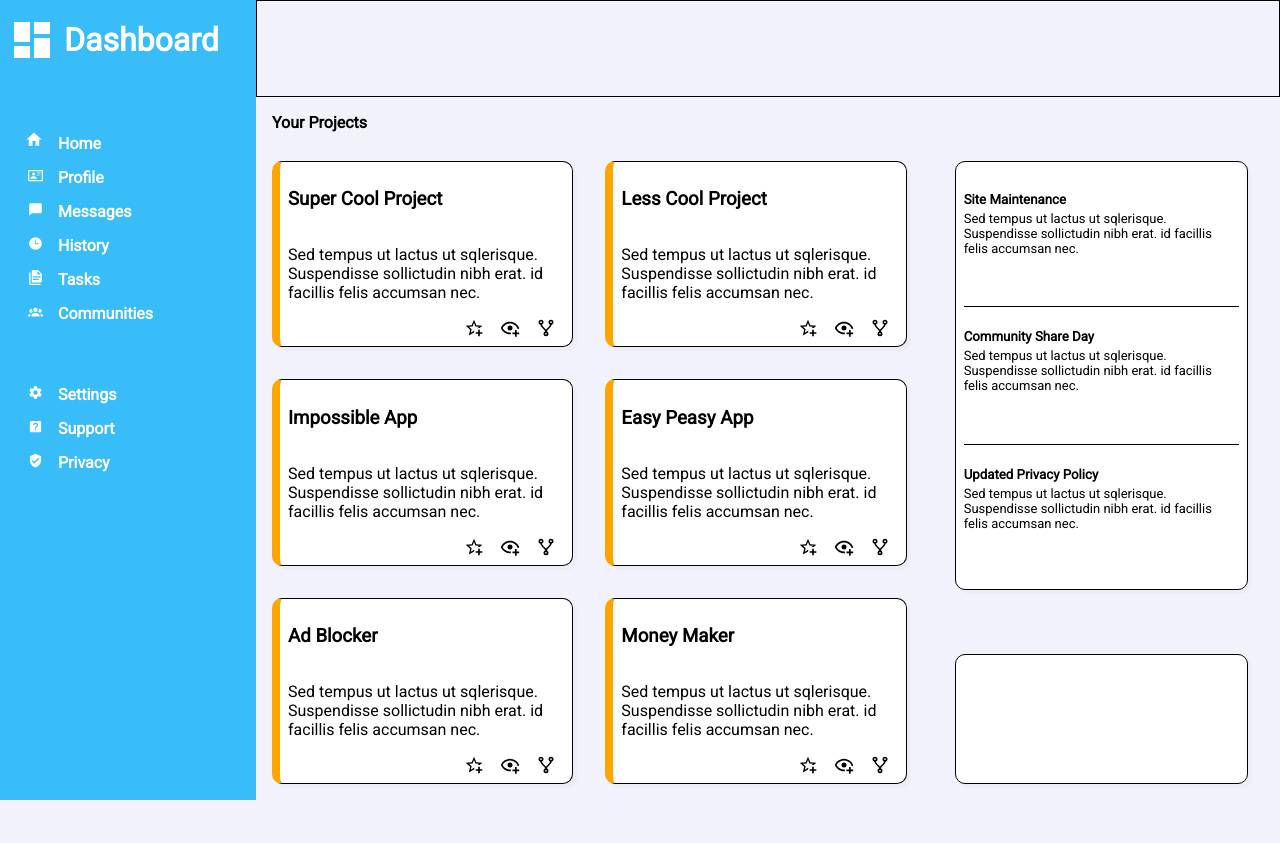
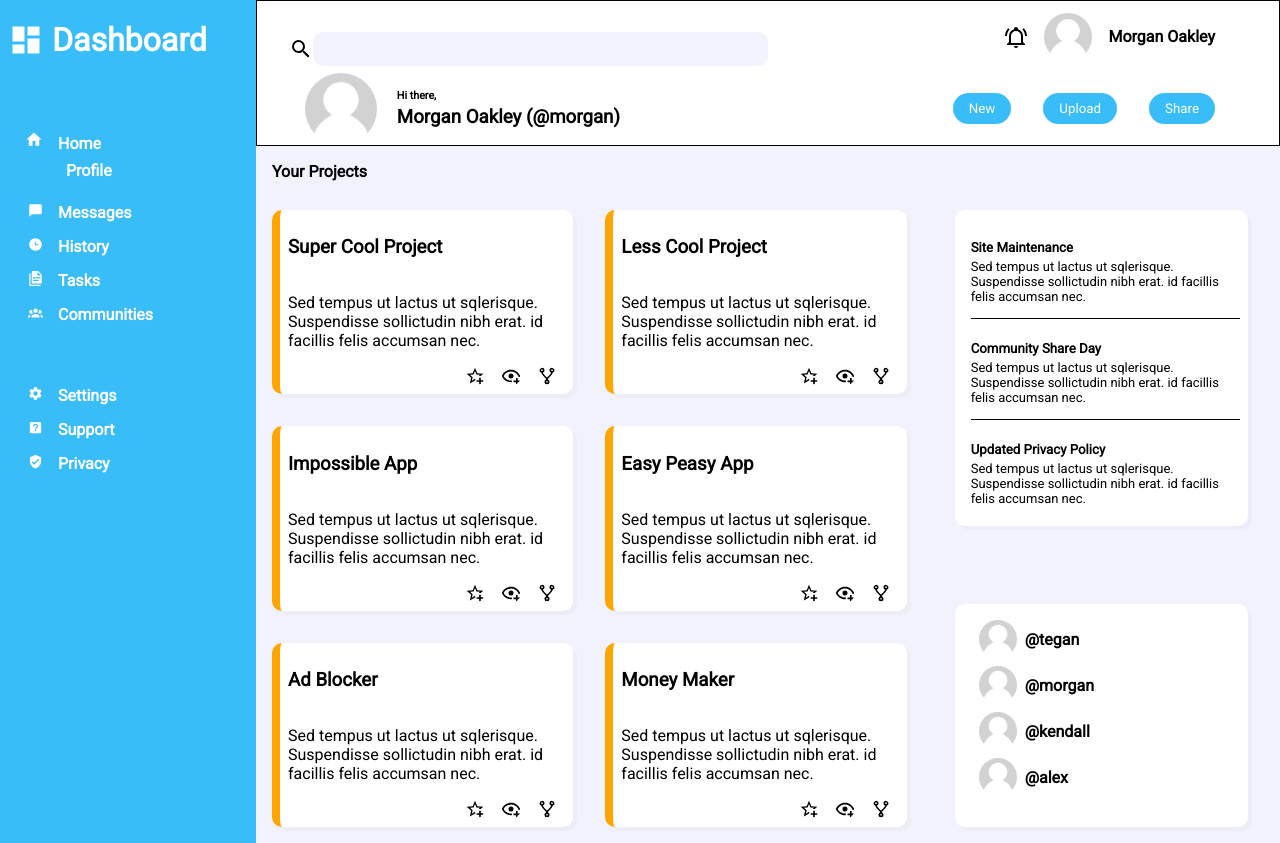
Before and after one commit to sbwinberg/admin-dashboard, a plain HTML site: page index.html in a window 1280 px wide. Before the commit the page ends 800 px from the top, so only its background shows below. Drawn offline with Linux system fonts and the light colour scheme.

Commit message:
End product, 0 flexibility

```diff
--- a/index.html
+++ b/index.html
@@ -10,7 +10,31 @@
     <body>
         <div class="container">
             <div class="header">
-                <div class="searchbar"></div>
+                <div class="searchbar">
+                    <img src="./magnify.svg" alt="magnifying glass" class="magnify">
+                    <input type="text" class="search">
+                </div>
+
+                <div class="alert">
+                    <img src="./bell-ring-outline.svg" alt="notifications" class="bell">
+                    <img src="./profile.jpeg" alt="profile picture" class="profile-pic">
+                    <h4>Morgan Oakley</h4>
+                </div>
+
+                <div class="user">
+                    <div class="avatar"></div>
+                    <img src="./profile.jpeg" alt="profile picture" class="pp">
+                    <div class="user-text">
+                        <h6>Hi there,</h6>
+                        <h3>Morgan Oakley (@morgan)</h3>
+                    </div>
+                </div>
+
+                <div class="buttons">
+                    <button>New</button>
+                    <button>Upload</button>
+                    <button>Share</button>
+                </div>
             </div>
 
             <div class="sidebar">
@@ -113,7 +137,26 @@
                             <p>Sed tempus ut lactus ut sqlerisque. Suspendisse sollictudin nibh erat. id facillis felis accumsan nec.</p>
                         </div>
                     </div>
-                    <div class="trending"></div>
+                    <div class="trending">
+                        <div class="profile-pictures">
+                            <div class="profile">
+                                <img src="./profile.jpeg">
+                                <div class="username">@tegan</div>
+                            </div>
+                            <div class="profile">
+                                <img src="./profile.jpeg">
+                                <div class="username">@morgan</div>
+                            </div>
+                            <div class="profile">
+                                <img src="./profile.jpeg">
+                                <div class="username">@kendall</div>
+                            </div>
+                            <div class="profile">
+                                <img src="./profile.jpeg">
+                                <div class="username">@alex</div>
+                            </div>
+                        </div>
+                    </div>
                 </div>
             </div>
         </div>
--- a/style.css
+++ b/style.css
@@ -178,7 +178,6 @@ body {
     display: grid;
     grid-template-rows: min-content;
     padding: 8px;
-    border: 1px solid black;
     margin: 16px;
     border-radius: 10px;
     border-left: 8px solid orange;
@@ -189,7 +188,6 @@ body {
     background-color: #fff;
     display: grid;
     padding: 8px;
-    border: 1px solid black;
     margin: 16px;
     border-radius: 10px;
     box-shadow: 4px 4px rgba(190, 190, 190, 0.1);
@@ -244,7 +242,9 @@ body {
 }
 
 .cont {
+    height: 100px;
     border-bottom: 1px solid black;
+    margin-left: 8px;
 }
 .cont>p{
     margin-top: 4px;
@@ -260,8 +260,126 @@ body {
 }
 
 .announcements {
-    display: inline-grid;
-    /* grid-auto-rows: min-content; */
-    grid-template-rows: repeat(auto-fit, minmax(50px 1fr)) ;
-    /* height: 270px; */
+    display: grid;
+    grid-template-rows: auto  auto minmax(0, 1fr);
+    align-items: start;
+    height: 300px; /*!!!!!!!!!!!!!!!!!!!!!!!!!!!*/
 }
+
+.trending {
+    display: grid;
+    grid-auto-rows: 1fr;
+    grid-auto-flow: column;
+
+}
+
+.profile-pictures {
+    grid-column: 1/2;
+    grid-row: span 4;
+}
+
+img {
+    font-size: small;
+    max-width: 15%;
+    max-height: auto;
+    border-radius: 100%;
+    background-size: cover;
+    background-position: 50%;
+}
+
+.usernames {
+    grid-column: 2/3;
+    grid-row: span 4;
+}
+
+.profile {
+    display: flex;
+    align-items: center;
+    gap: 8px;
+    margin: 8px;
+}
+
+/*SEARCHBAR AND HEADER*/
+
+.header {
+    display: grid;
+    grid-template-columns: repeat(auto-fit, minmax(100px, 1fr));
+    grid-template-rows: repeat(2, 1fr);
+    background-color: #fff;
+}
+
+.search {
+    border: none;
+    background-color: rgba(135, 135, 241, 0.1);
+    height: 32px;
+    border-radius: 10px;
+    flex: 1;
+}
+
+.magnify {
+    height: 24px;
+}
+
+.searchbar {
+    margin-top: 40px;
+    margin-left: 32px;
+    display: flex;
+    /* align-items: center; */
+    place-items: center;
+}
+
+.alert {
+    display: flex;
+    align-items: center;
+    justify-content: end;
+    margin-right: 64px;
+}
+
+.bell {
+    max-height: 24px;
+}
+
+.profile-pic {
+    max-height: 48px;
+    margin: 0 16px;
+}
+
+.user {
+    grid-column: 1/2;
+    grid-row: 2/3;
+    display: flex;
+    align-items: center;
+    justify-content: start;
+    object-fit: cover;
+    margin-left: 32px;
+    gap: 16px;
+    /* grid-template-rows: repeat(2, 1fr);
+    grid-template-columns: repeat(auto-fit, minmax(50px, 1fr)); */
+}
+
+.avatar {
+    background-image: url(./profile.jpeg);
+    height: 100%;
+}
+
+.user-text>*{
+    margin: 4px;
+}
+
+.buttons {
+    grid-row: 2/3;
+    grid-column: 2/3;
+    display: flex;
+    align-items: center;
+    justify-content: end;
+    margin-right: 48px;
+}
+
+.buttons>* {
+    margin: 0 16px;
+    padding: 8px 16px;
+    border-radius: 16px;
+    background-color: #38bdf8;
+    border: none;
+    color: white;
+}
```
Also changed, not shown: profile.jpeg (added).
